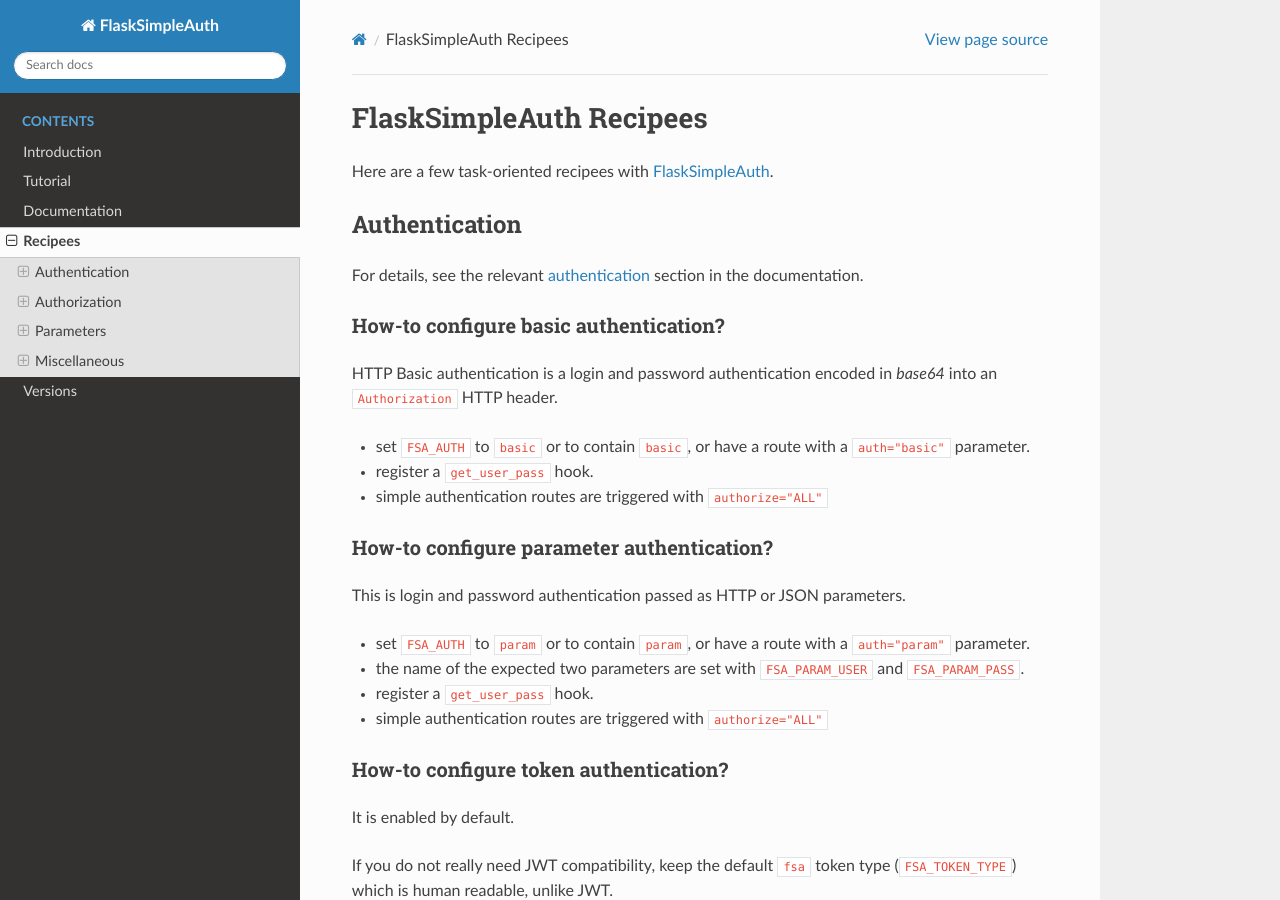
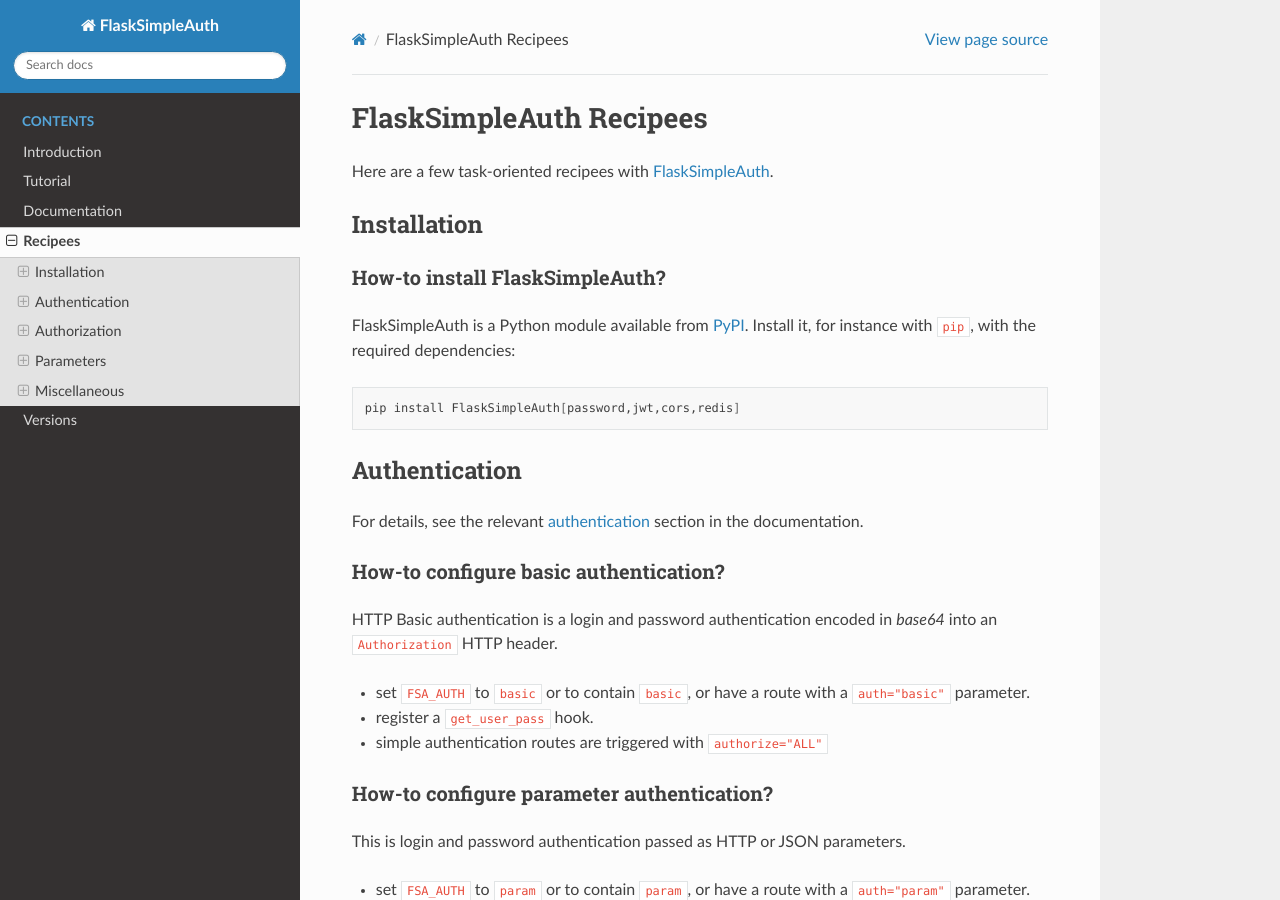
Before and after one commit to zx80/flask-simple-auth, a Sphinx documentation site: the page built from docs/RECIPEES.md, in a window 1280 px wide and 900 px high. Built offline with Sphinx 7.4.7 and the Read the Docs theme 2.0.0, drawn with Linux system fonts in a browser that asks for light colours; pages that are not in the unit, such as notebooks, are missing from menus.

Commit message:
add installation section

````diff
--- a/docs/RECIPEES.md
+++ b/docs/RECIPEES.md
@@ -2,6 +2,17 @@
 
 Here are a few task-oriented recipees with
 [FlaskSimpleAuth](https://pypi.org/project/flasksimpleauth/).
+
+## Installation
+
+### How-to install FlaskSimpleAuth?
+
+FlaskSimpleAuth is a Python module available from [PyPI](https://pypi.org/project/FlaskSimpleAuth/).
+Install it, for instance with `pip`, with the required dependencies:
+
+```shell
+pip install FlaskSimpleAuth[password,jwt,cors,redis]
+```
 
 ## Authentication
 
````
